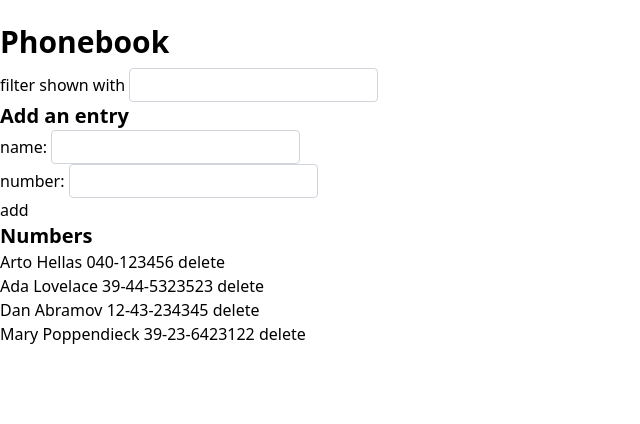
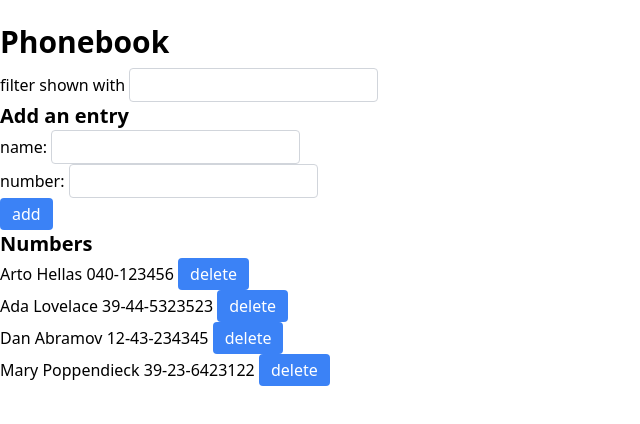
Before and after one commit to kevcomedia/fullstackopen2021-part2, a React (Create React App) app in the folder phonebook/: page / in a window 1280 px wide. Shown: the top 424 px of the page, without its empty margins (0-640 px from the left). Built offline with nearby package versions, Linux system fonts and the light colour scheme; data requests are answered from the project's data file.

Commit message:
Add Button component

```diff
--- /dev/null
+++ b/phonebook/src/components/Button.js
@@ -0,0 +1,12 @@
+import React from 'react'
+
+const Button = (props) => {
+  return (
+    <button
+      {...props}
+      className="rounded px-3 py-1 bg-blue-500 hover:bg-blue-600 focus:bg-blue-600 focus:outline-none focus:ring text-white"
+    />
+  )
+}
+
+export default Button
--- a/phonebook/src/components/Form.js
+++ b/phonebook/src/components/Form.js
@@ -1,5 +1,6 @@
 import React from 'react'
 import Input from './Input'
+import Button from './Button'
 
 const Form = ({ name, number, onNameChange, onNumberChange, onSubmit }) => {
   return (
@@ -11,7 +12,7 @@ const Form = ({ name, number, onNameChange, onNumberChange, onSubmit }) => {
         number: <Input value={number} onChange={onNumberChange} />
       </div>
       <div>
-        <button type="submit">add</button>
+        <Button type="submit">add</Button>
       </div>
     </form>
   )
--- a/phonebook/src/components/PhonebookEntry.js
+++ b/phonebook/src/components/PhonebookEntry.js
@@ -1,4 +1,5 @@
 import React from 'react'
+import Button from './Button'
 
 const PhonebookEntry = ({ entry, onDelete }) => {
   const handleDelete = () => {
@@ -7,7 +8,7 @@ const PhonebookEntry = ({ entry, onDelete }) => {
 
   return (
     <li>
-      {entry.name} {entry.number} <button onClick={handleDelete}>delete</button>
+      {entry.name} {entry.number} <Button onClick={handleDelete}>delete</Button>
     </li>
   )
 }
```
